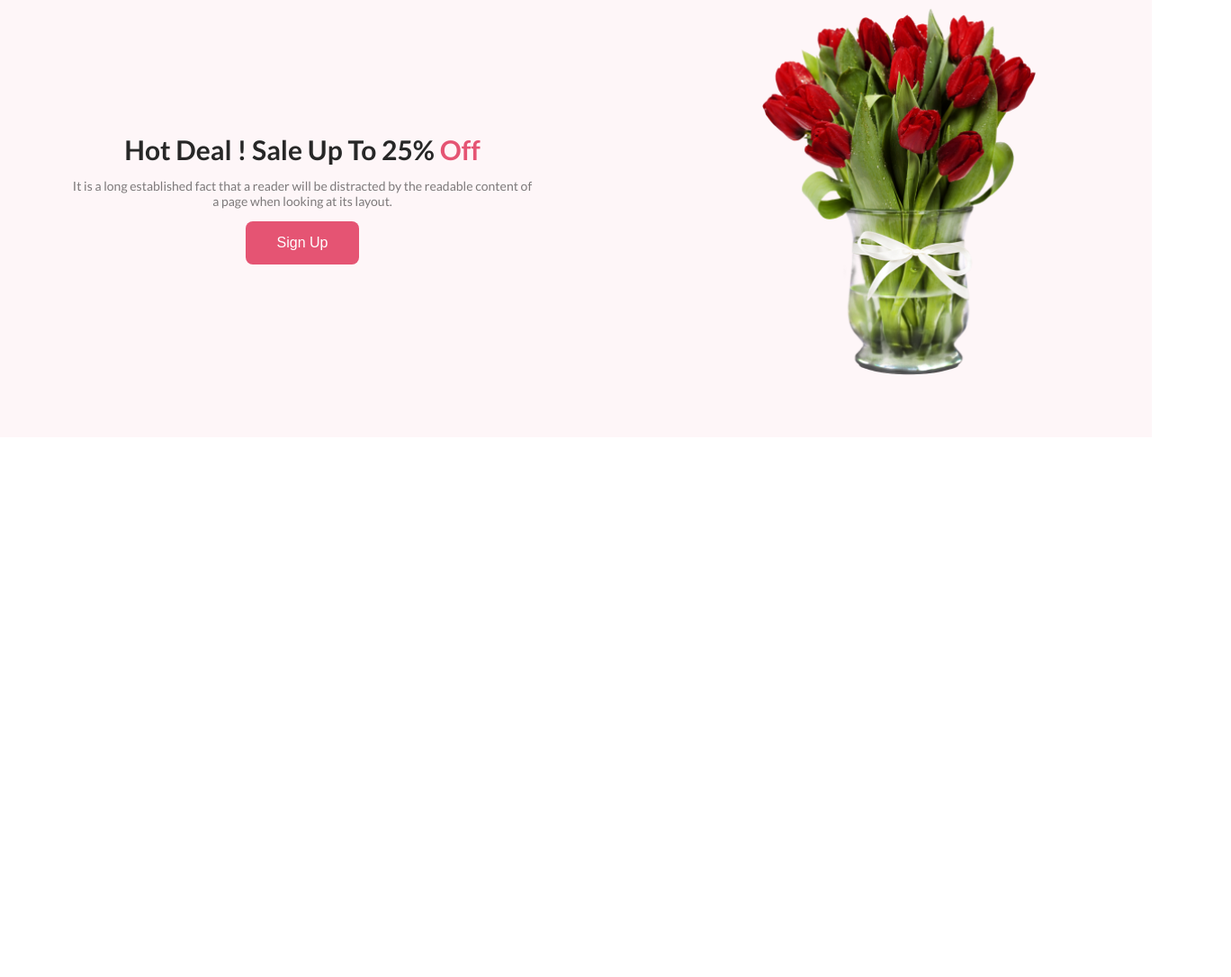
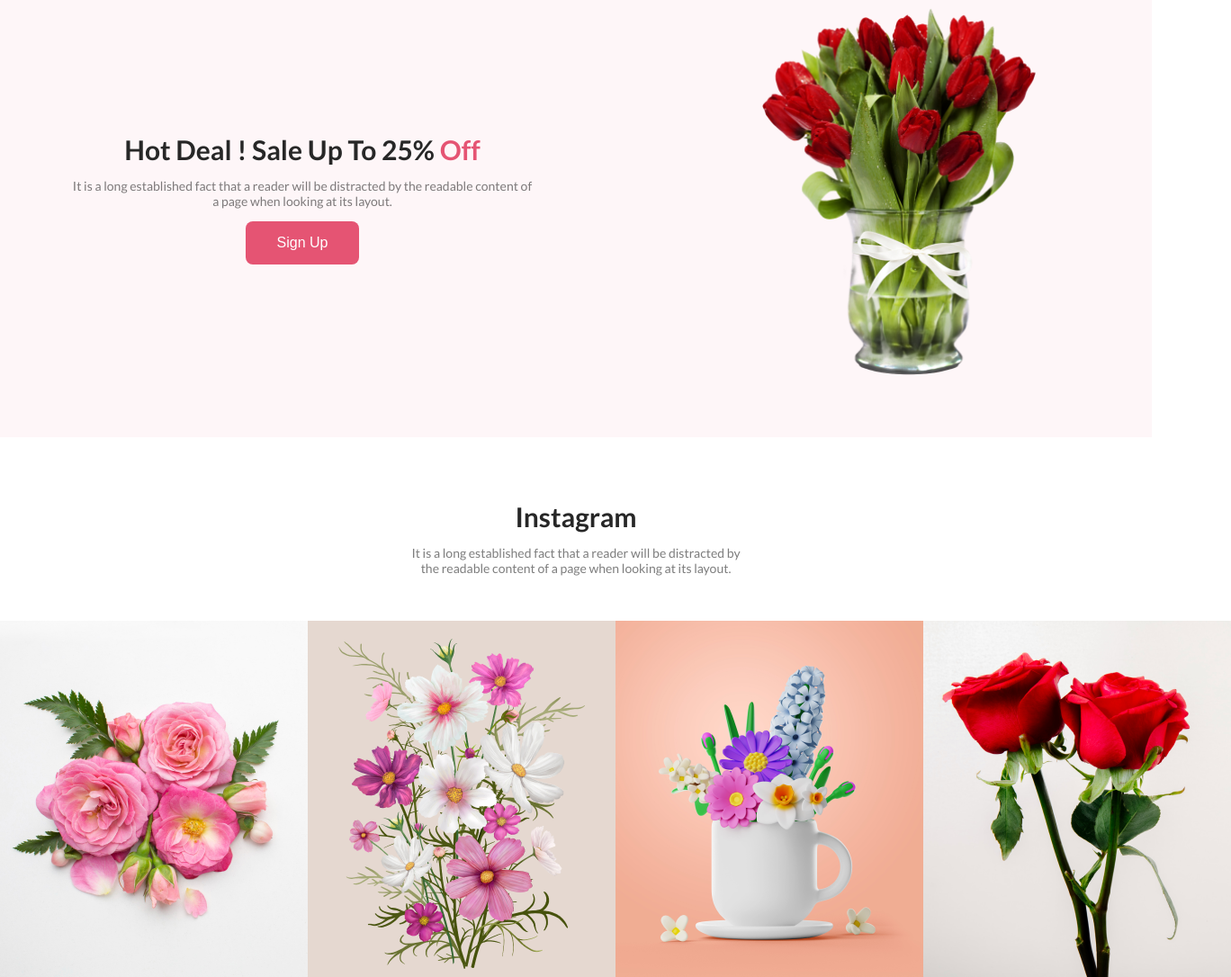
Before and after one commit to erinajahan2503/Flower-shop-website, a plain HTML site: page index.html in a window 1280 px wide. Shown: the part 1567-2653 px from the top of the page at 90% size, 1368 px wide, since content can reach past the window. Before the commit the page ends 2053 px from the top, so only its background shows below. Drawn offline with Linux system fonts and the light colour scheme.

Commit message:
instagram section

```diff
--- a/css/style.css
+++ b/css/style.css
@@ -214,3 +214,15 @@ span {
 .hot-deal-flower {
     height: 100%;
 }
+
+/* Instagram Section  */
+#instagram {
+    max-width: 1400px;
+    margin: 0 auto;
+}
+
+.instagram-flower-section {
+    display: flex;
+    justify-content: space-between;
+    margin-top: 50px;
+}
--- a/index.html
+++ b/index.html
@@ -100,6 +100,23 @@
             </section>
         </div>
     </section>
+    <!-- Instagram Section -->
+    <section id="instagram">
+        <header class="common-section">
+            <h3 class="title">Instagram</h3>
+            <p class="title-description">It is a long established fact that a reader will be distracted by
+                the
+                readable content of a page when looking at its
+                layout.
+            </p>
+        </header>
+        <main class="instagram-flower-section">
+            <img src="Flower Asset/Flower 01.png" alt="Instagram flower image">
+            <img src="Flower Asset/Rectangle 4.png" alt="Instagram flower image">
+            <img src="Flower Asset/Rectangle 5.png" alt="Instagram flower image">
+            <img src="Flower Asset/Rectangle 6.png" alt="Instagram flower image">
+        </main>
+    </section>
 </body>
 
 </html>
```
